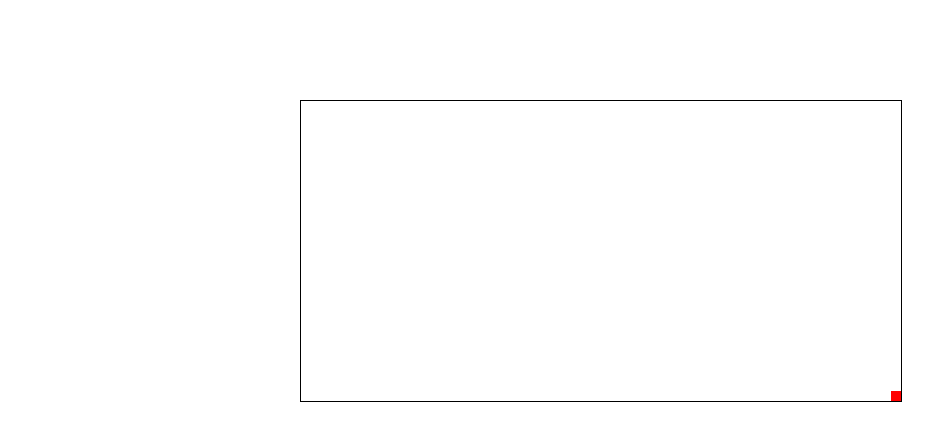
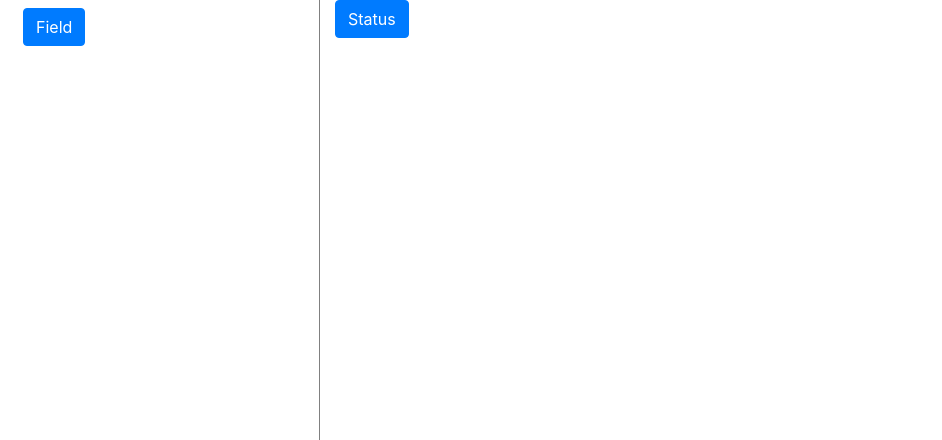
Before and after one commit to felipegabriel1942/gerador-html, an Angular app: page / in a window 1280 px wide. Shown: the top 440 px of the page, without its empty margins (0-942 px from the left). Built offline with nearby package versions, Linux system fonts and the light colour scheme.

Commit message:
Incluindo função de adicionar campos

```diff
--- a/package.json
+++ b/package.json
@@ -19,6 +19,7 @@
     "@angular/platform-browser": "~10.2.0",
     "@angular/platform-browser-dynamic": "~10.2.0",
     "@angular/router": "~10.2.0",
+    "ngx-bootstrap": "^6.2.0",
     "rxjs": "~6.6.0",
     "tslib": "^2.0.0",
     "zone.js": "~0.10.2"
--- a/src/app/app.component.css
+++ b/src/app/app.component.css
@@ -19,3 +19,7 @@
   top: 50%;
   transform: translate3d(-100%, -50%, 0);
 }
+
+.menu {
+  border-right: 1px solid gray;
+}
--- a/src/app/app.component.html
+++ b/src/app/app.component.html
@@ -1 +1,19 @@
-<app-field></app-field>
+<div class="row mx-0 h-100">
+  <div class="col-md-3 menu">
+    <app-menu (onAddField)="addField()"></app-menu>
+  </div>
+  <div class="col-md-9">
+    <div *ngFor="let field of fields">
+      <app-field
+        [x]="field.x"
+        [y]="field.y"
+        [px]="field.px"
+        [py]="field.py"
+        [width]="field.width"
+        [height]="field.height"
+      ></app-field>
+    </div>
+
+    <button class="btn btn-primary" (click)="fieldsState()">Status</button>
+  </div>
+</div>
--- a/src/app/app.component.ts
+++ b/src/app/app.component.ts
@@ -1,10 +1,33 @@
-import { Component } from '@angular/core';
+import { Component, OnInit } from '@angular/core';
 
 @Component({
   selector: 'app-root',
   templateUrl: './app.component.html',
   styleUrls: ['./app.component.css']
 })
-export class AppComponent {
-  title = 'gerador-html';
+export class AppComponent implements OnInit{
+  field = {
+    x: 300,
+    y: 100,
+    px: 0,
+    py: 0,
+    width: 300,
+    height: 50
+  };
+
+  fields = [];
+
+  constructor() {}
+
+  ngOnInit(): void {
+
+  }
+
+  addField() {
+    this.fields.push(this.field);
+  }
+
+  fieldsState() {
+    console.log(this.fields);
+  }
 }
--- a/src/app/app.module.ts
+++ b/src/app/app.module.ts
@@ -6,13 +6,15 @@ import { AppComponent } from './app.component';
 import { ResizableDraggableComponent } from './resizable-draggable/resizable-draggable.component';
 import { ChatWindowComponent } from './chat-window/chat-window.component';
 import { FieldComponent } from './field/field.component';
+import { MenuComponent } from './menu/menu.component';
 
 @NgModule({
   declarations: [
     AppComponent,
     ResizableDraggableComponent,
     ChatWindowComponent,
-    FieldComponent
+    FieldComponent,
+    MenuComponent
   ],
   imports: [
     BrowserModule,
--- a/src/app/field/field.component.ts
+++ b/src/app/field/field.component.ts
@@ -1,4 +1,4 @@
-import { Component, HostListener, OnInit } from '@angular/core';
+import { Component, HostListener, Input, OnInit } from '@angular/core';
 
 @Component({
   selector: 'app-field',
@@ -6,12 +6,12 @@ import { Component, HostListener, OnInit } from '@angular/core';
   styleUrls: ['./field.component.css'],
 })
 export class FieldComponent implements OnInit {
-  x: number;
-  y: number;
-  px: number;
-  py: number;
-  width: number;
-  height: number;
+  @Input() x: number;
+  @Input() y: number;
+  @Input() px: number;
+  @Input() py: number;
+  @Input() width: number;
+  @Input() height: number;
   minArea: number;
   draggingCorner: boolean;
   draggingWindow: boolean;
@@ -20,12 +20,6 @@ export class FieldComponent implements OnInit {
   constructor() {}
 
   ngOnInit(): void {
-    this.x = 300;
-    this.y = 100;
-    this.px = 0;
-    this.py = 0;
-    this.width = 600;
-    this.height = 300;
     this.draggingCorner = false;
     this.draggingWindow = false;
     this.minArea = 15000;
--- /dev/null
+++ b/src/app/menu/menu.component.html
@@ -0,0 +1,3 @@
+<div class="container p-2">
+  <button class="btn btn-primary" (click)="onAddField.emit()">Field</button>
+</div>
--- /dev/null
+++ b/src/app/menu/menu.component.ts
@@ -0,0 +1,16 @@
+import { Component, EventEmitter, OnInit, Output } from '@angular/core';
+
+@Component({
+  selector: 'app-menu',
+  templateUrl: './menu.component.html',
+  styleUrls: ['./menu.component.css']
+})
+export class MenuComponent implements OnInit {
+
+  @Output() onAddField = new EventEmitter();
+
+  constructor() { }
+
+  ngOnInit(): void {
+  }
+}
--- a/src/index.html
+++ b/src/index.html
@@ -6,6 +6,7 @@
   <base href="/">
   <meta name="viewport" content="width=device-width, initial-scale=1">
   <link rel="icon" type="image/x-icon" href="favicon.ico">
+  <link href="https://maxcdn.bootstrapcdn.com/bootstrap/4.0.0/css/bootstrap.min.css" rel="stylesheet">
 </head>
 <body>
   <app-root></app-root>
--- a/src/styles.css
+++ b/src/styles.css
@@ -1 +1,4 @@
 /* You can add global styles to this file, and also import other style files */
+body, html {
+  height: 100vh;
+}
```
Also changed, not shown: src/app/menu/menu.component.css (added), 2 other files (tests, documents, lock files or other folders).
